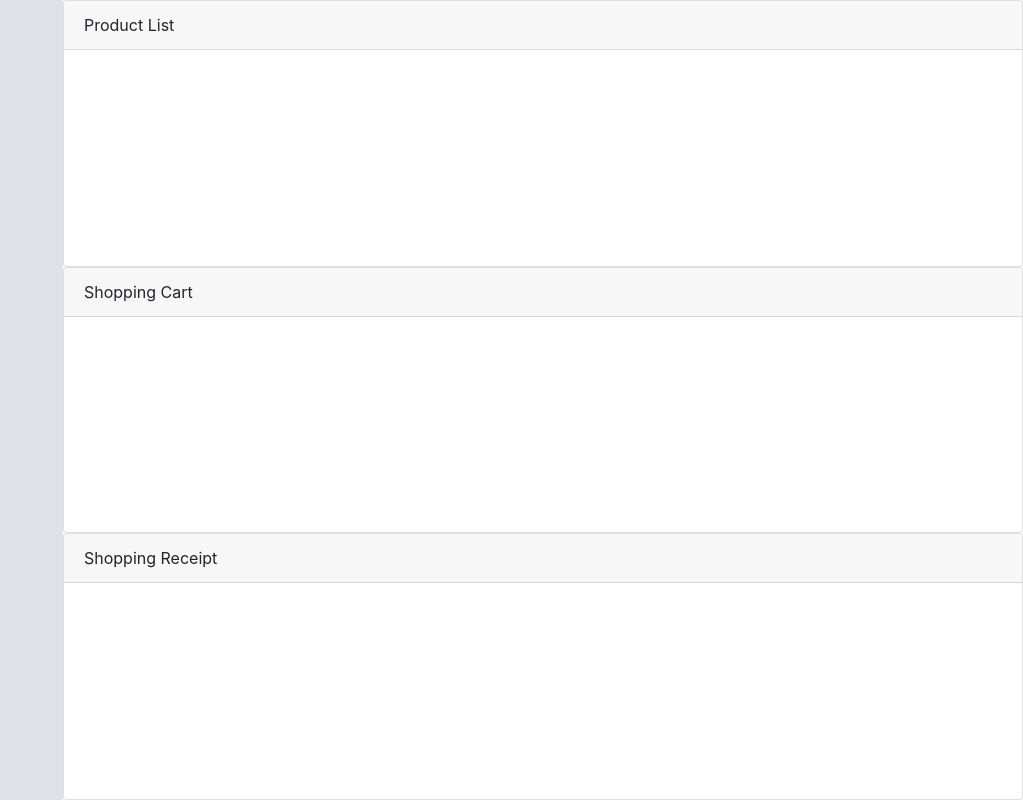
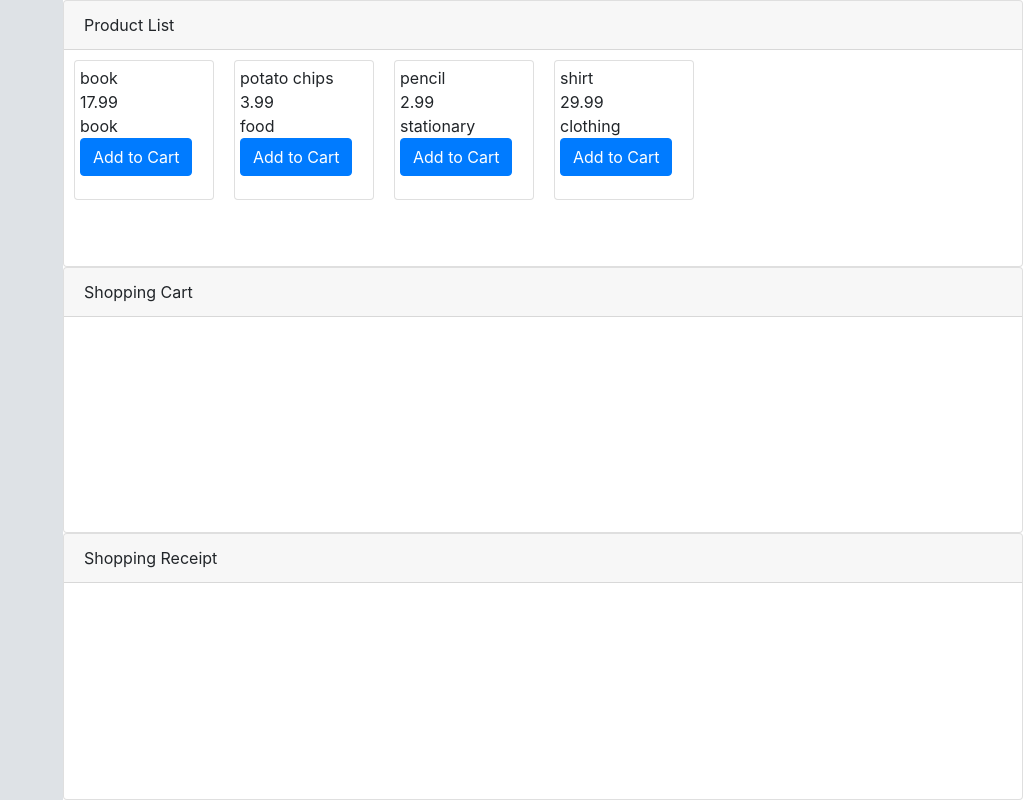
Before and after one commit to TONYHOKAN/shopping-receipt, a React (Create React App) app in the folder react_client/: page / in a window 1280 px wide. Shown: the whole page, without its empty margins (257-1280 px from the left). Built offline with nearby package versions, Linux system fonts and the light colour scheme.

Commit message:
Create components Product.js which is for displaying product basic data and accept action button if any. Update App.js to display mock products using Product.js in Product List section

```diff
--- a/react_client/src/components/App.js
+++ b/react_client/src/components/App.js
@@ -1,6 +1,8 @@
 import React, { Component } from 'react'
-import { Card, CardHeader } from 'reactstrap'
+import { Card, CardHeader, CardBody, Button } from 'reactstrap'
 import './App.css'
+import { mockProducts } from '../mock_datas/products'
+import Product from './Product'
 
 const style = {
   leftPanel: {
@@ -17,20 +19,49 @@ const style = {
     flexDirection: 'column'
   },
   productList: {
-    flex: 1
+    flex: 1,
+    minHeight: '220px'
+  },
+  productListCardBody: {
+    display: 'flex',
+    padding: '0px'
   },
   shoppingCart: {
-    flex: 1
+    flex: 1,
+    minHeight: '220px'
   },
   receipt: {
-    flex: 1
+    flex: 1,
+    minHeight: '220px'
   }
 }
 
 class App extends Component {
+  constructor (props) {
+    super(props)
+    this.addToCart = this.addToCart.bind(this)
+    this.state = {
+      productList: mockProducts,
+      shoppingCart: {}
+    }
+  }
+
+  addToCart (product) {
+    let cloneShoppingCartObject = Object.assign({}, this.state.shoppingCart)
+    if (cloneShoppingCartObject[product.id.toString()]) {
+      cloneShoppingCartObject[product.id.toString()].qty = cloneShoppingCartObject[product.id.toString()].qty + 1
+    } else {
+      cloneShoppingCartObject[product.id.toString()] = {
+        qty: 1,
+        ...product
+      }
+    }
+    this.setState({ shoppingCart: cloneShoppingCartObject })
+  }
+
   render () {
     return (
-      <div style={{ display: 'flex', height: '100%' }}>
+      <div style={{ display: 'flex', height: '100%', minWith: '220px' }}>
         <div style={style.leftPanel}>
 
         </div>
@@ -38,6 +69,14 @@ class App extends Component {
           <div style={style.container}>
             <Card style={style.productList}>
               <CardHeader>Product List</CardHeader>
+              <CardBody style={style.productListCardBody}>
+                { this.state.productList.map(product => (
+                  <Product
+                    key={`product_${product.id}`}
+                    product={product}
+                    actionButton={<Button color="primary" onClick={() => this.addToCart(product)}>Add to Cart</Button>}
+                  />)) }
+              </CardBody>
             </Card>
             <Card style={style.shoppingCart}>
               <CardHeader>Shopping Cart</CardHeader>
--- /dev/null
+++ b/react_client/src/components/Product.js
@@ -0,0 +1,31 @@
+import React from 'react'
+import { Card, CardBody } from 'reactstrap'
+import PropTypes from 'prop-types'
+
+const Product = (props) => {
+  const { product, actionButton } = props
+  const { name, category, price } = product
+  return (
+    <Card style={{ width: '140px', height: '140px', margin: '10px' }}>
+      <CardBody style={{ padding: '5px' }}>
+        <div>
+          {name}
+        </div>
+        <div>
+          {price}
+        </div>
+        <div>
+          {category}
+        </div>
+        { actionButton }
+      </CardBody>
+    </Card>
+  )
+}
+
+Product.propTypes = {
+  product: PropTypes.object.isRequired,
+  actionButton: PropTypes.node
+}
+
+export default Product
--- a/react_client/src/mock_datas/products.js
+++ b/react_client/src/mock_datas/products.js
@@ -9,22 +9,26 @@ const mockProducts = [
   {
     id: 1,
     'name': 'book',
-    'category': PRODUCT_CATEGORY_BOOK
+    'category': PRODUCT_CATEGORY_BOOK,
+    'price': 17.99
   },
   {
     id: 2,
     'name': 'potato chips',
-    'category': PRODUCT_CATEGORY_FOOD
+    'category': PRODUCT_CATEGORY_FOOD,
+    'price': 3.99
   },
   {
     id: 3,
     'name': 'pencil',
-    'category': PRODUCT_CATEGORY_STATIONARY
+    'category': PRODUCT_CATEGORY_STATIONARY,
+    'price': 2.99
   },
   {
     id: 4,
     'name': 'shirt',
-    'category': PRODUCT_CATEGORY_CLOTHING
+    'category': PRODUCT_CATEGORY_CLOTHING,
+    'price': 29.99
   }
 ]
 
```
